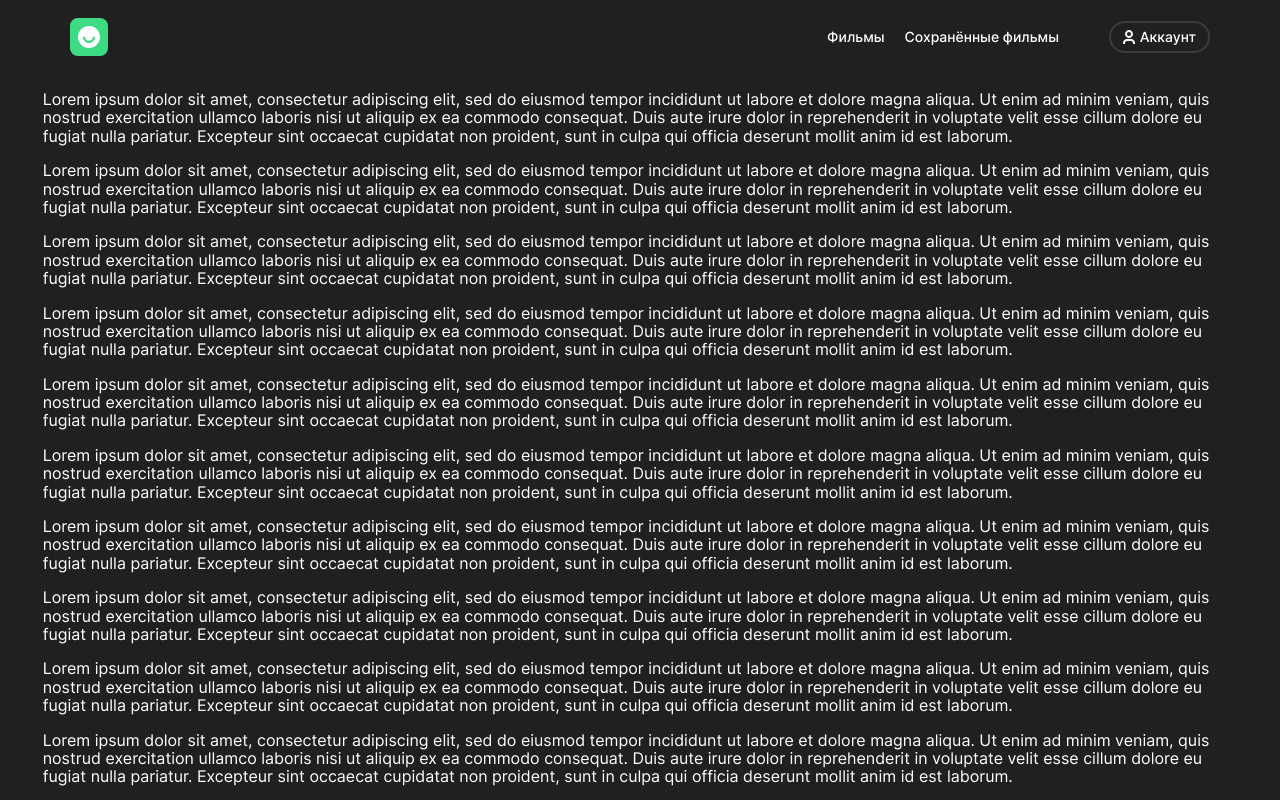
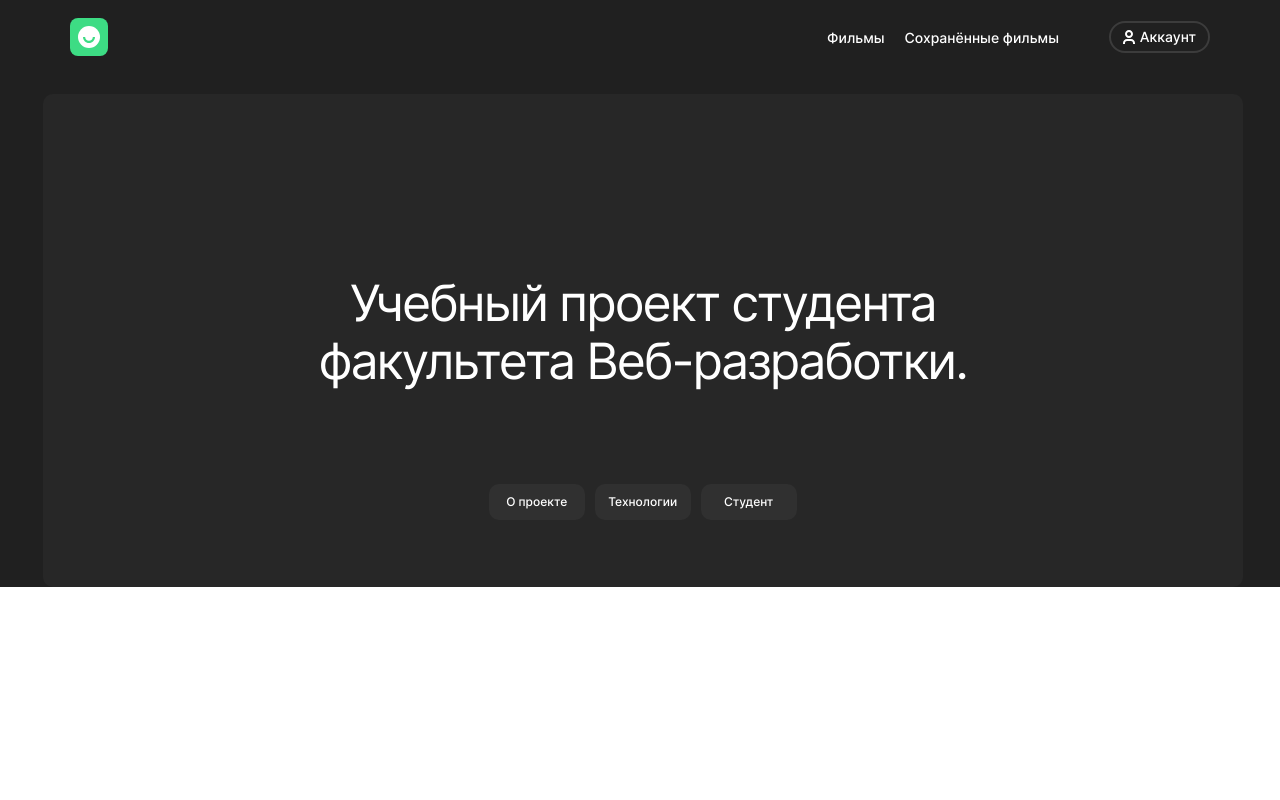
Before and after one commit to DangerBadger/movies-explorer-frontend, a React (Create React App) app: page / in a window 1280 px wide. Shown: the top 800 px of the page. Built offline with nearby package versions, Linux system fonts and the light colour scheme.

Commit message:
Feature: add Promo section

```diff
--- a/src/components/App/App.jsx
+++ b/src/components/App/App.jsx
@@ -7,10 +7,24 @@ import Header from '../Header/Header';
 
 function App() {
   const [isLoggedIn, setIsLoggedIn] = useState(true);
+  const [isBurgerOpened, setIsBurgerOpened] = useState(false);
+
+  const openBurger = () => {
+    setIsBurgerOpened(true);
+  };
+
+  const closeAllPopups = () => {
+    setIsBurgerOpened(false);
+  };
 
   return (
     <div className="app">
-      <Header isLoggedIn={isLoggedIn} />
+      <Header
+        isLoggedIn={isLoggedIn}
+        isOpened={isBurgerOpened}
+        onClose={closeAllPopups}
+        openBurger={openBurger}
+      />
 
       <Routes>
         <Route path="/" element={<Main />} />
--- a/src/components/App/_vars.scss
+++ b/src/components/App/_vars.scss
@@ -1,2 +1,5 @@
 $prime-backgroundcolor: #202020;
-$green-button: #3DDC84;
+$button-green: #3DDC84;
+$button-grey: #303030;
+$grey-backgroundcolor: #272727;
+$text-white: #fff;
--- a/src/components/BurgerMenu/BurgerMenu.jsx
+++ b/src/components/BurgerMenu/BurgerMenu.jsx
@@ -2,20 +2,26 @@ import { Link } from 'react-router-dom';
 import './BurgerMenu.scss';
 import accountImage from '../../images/account-image.svg';
 
-function BurgerMenu() {
+function BurgerMenu({ isOpened, onClose, openBurger }) {
   return (
-    <div className="burger burger_opened">
-      <button className="burger__button" type="button">
+    <div className={isOpened ? 'burger burger_opened' : 'burger'}>
+      <button className="burger__button" type="button" onClick={isOpened ? onClose : openBurger}>
         <span className="burger__button-line" />
         <span className="burger__button-line" />
         <span className="burger__button-line" />
       </button>
       <div className="burger__nav-overlay" />
       <nav className="burger__menu_login">
-        <ul className="burger__links">
-          <li className="burger__link burger__link_mainpage">Главная</li>
-          <li className="burger__link burger__link_active">Фильмы</li>
-          <li className="burger__link">Сохранённые фильмы</li>
+        <ul className="burger__lines">
+          <li className="burger__line burger__line_mainpage">
+            <Link to="/" className="burger__link">Главная</Link>
+          </li>
+          <li className="burger__line">
+            <Link to="*" className="burger__link burger__link_active">Фильмы</Link>
+          </li>
+          <li className="burger__line">
+            <Link to="*" className="burger__link">Сохранённые фильмы</Link>
+          </li>
         </ul>
         <Link to="*" className="burger__account-btn">
           <img className="burger__account-img" alt="Иконка кнопки профиль" src={accountImage} />
--- a/src/components/BurgerMenu/BurgerMenu.scss
+++ b/src/components/BurgerMenu/BurgerMenu.scss
@@ -18,6 +18,12 @@
     background-color: transparent;
     outline: none;
     z-index: 2;
+    transition: opacity .4s;
+  }
+
+  &__button:hover {
+    opacity: 0.7;
+    cursor: pointer;
   }
 
   &__button-line {
@@ -26,7 +32,7 @@
     width: 28px;
     height: 3px;
     background-color: #fff;
-    transition: opacity .25s, transform .35s;
+    transition: transform .35s;
   }
 
   &__button-line:nth-child(2) {
@@ -60,7 +66,7 @@
     display: flex;
   }
 
-  &__links {
+  &__lines {
     list-style: none;
     display: flex;
     flex-direction: row;
@@ -68,17 +74,21 @@
     padding: 0;
   }
 
+  &__line {
+    margin: 0 20px 0 0;
+  }
+
+  &__line:last-of-type {
+    margin-right: 0;
+  }
+
   &__link {
+    text-decoration: none;
     color: #fff;
     font-weight: 500;
     font-size: 14px;
     line-height: 18px;
-    margin: 0 20px 0 0;
-    transition: opacity 0.2s linear 0.05s;
-  }
-
-  &__link:last-of-type {
-    margin-right: 0;
+    transition: opacity .4s linear .05s;
   }
 
   &__link:hover {
@@ -86,8 +96,8 @@
     cursor: pointer;
   }
 
-  &__link_mainpage {
-    display: none;
+  &__line_mainpage {
+    visibility: hidden;
   }
 
   &__account-btn {
@@ -156,6 +166,10 @@
     transition: all .5s;
   }
 
+  .burger__line_mainpage {
+    visibility: visible;
+  }
+
   .burger_opened {
     .burger__button {
       position: fixed;
@@ -177,28 +191,20 @@
       visibility: visible;
       z-index: 1;
     }
-
-    .burger__link_mainpage {
-      display: block;
-    }
   }
 
-  .burger__links {
+  .burger__lines {
     margin: 0;
     display: inline-block;
   }
 
-  .burger__link {
+  .burger__line {
     transition: margin .5s;
     margin: 0 auto 14%;
-    font-weight: 500;
-    font-size: 18px;
-    line-height: 22px;
-    text-align: center;
     width: max-content;
   }
 
-  .burger__link:last-of-type {
+  .burger__line:last-of-type {
     margin-bottom: 0;
   }
 
@@ -206,9 +212,17 @@
     display: block;
   }
 
+  .burger__link {
+    font-weight: 500;
+    font-size: 18px;
+    line-height: 22px;
+    text-align: center;
+  }
+
   .burger__link_active {
     text-decoration: underline 2px;
     text-underline-offset: 8px;
+    transition: all .4s;
   }
 
   .burger__account-btn {
@@ -229,12 +243,13 @@
     right: -100%;
   }
 
-  .burger__link {
+  .burger__line {
     transition: margin .5s;
     margin-bottom: 12%;
   }
 
   .burger__link_active {
     text-underline-offset: 10px;
+    transition: all .4s;
   }
 }
--- a/src/components/Header/Header.jsx
+++ b/src/components/Header/Header.jsx
@@ -4,15 +4,20 @@ import logo from '../../images/logo.svg';
 
 import BurgerMenu from '../BurgerMenu/BurgerMenu';
 
-function Header({ isLoggedIn }) {
+function Header({
+  isLoggedIn,
+  isOpened,
+  onClose,
+  openBurger,
+}) {
   return (
     <header className="header header_opened">
-      <Link to="*" className="header__logo">
+      <Link to="/" className="header__logo">
         <img className="header__logo-img" alt="Логотип" src={logo} />
       </Link>
       {isLoggedIn
         ? (
-          <BurgerMenu />
+          <BurgerMenu isOpened={isOpened} onClose={onClose} openBurger={openBurger} />
         )
         : (
           <div className="header__menu_logout">
--- a/src/components/Header/Header.scss
+++ b/src/components/Header/Header.scss
@@ -12,11 +12,11 @@
     display: flex;
     justify-content: center;
     align-items: center;
-    background-color: $green-button;
+    background-color: $button-green;
     margin: 18px 0 0;
     padding: 0;
     border-radius: 8px;
-    transition: opacity 0.2s linear 0.05s;
+    transition: opacity .2s linear .05s;
 
     &__logo-img {
       margin: 0;
@@ -36,7 +36,7 @@
   &__registration-link {
     margin: 28px 30px 0 0;
     padding: 0;
-    color: #fff;
+    color: $text-white;
     font-weight: 500;
     font-size: 14px;
     line-height: 18px;
@@ -56,7 +56,7 @@
     width: 76px;
     height: 32px;
     border-radius: 3px;
-    background-color: $green-button;
+    background-color: $button-green;
     display: flex;
     flex-direction: column;
     justify-content: center;
--- a/src/components/Main/Main.jsx
+++ b/src/components/Main/Main.jsx
@@ -1,9 +1,12 @@
 import './Main.scss';
 
-function Main(props) {
+import Promo from '../Promo/Promo';
+
+function Main() {
   return (
     <main className="main">
-      <p className="example">
+      <Promo />
+      {/* <p className="example">
         Lorem ipsum dolor sit amet, consectetur adipiscing elit, sed do eiusmod tempor
         incididunt ut labore et dolore magna aliqua. Ut enim ad minim veniam, quis
         nostrud exercitation ullamco laboris nisi ut aliquip ex ea commodo consequat. Duis aute
@@ -146,7 +149,7 @@ function Main(props) {
         irure dolor in reprehenderit in voluptate velit esse cillum dolore eu fugiat nulla
         pariatur. Excepteur sint occaecat cupidatat non
         proident, sunt in culpa qui officia deserunt mollit anim id est laborum.
-      </p>
+      </p> */}
     </main>
   );
 }
--- a/src/components/Main/Main.scss
+++ b/src/components/Main/Main.scss
@@ -1,5 +1,4 @@
 .main {
   width: 100vw - 6.67vw;
   margin: 0 auto;
-  color: #fff;
 }
--- a/src/components/NavTab/NavTab.jsx
+++ b/src/components/NavTab/NavTab.jsx
@@ -0,0 +1,21 @@
+import './NavTab.scss';
+
+function NavTab() {
+  return (
+    <nav className="navtab">
+      <ul className="navtab__links">
+        <li className="navtab__link">
+          <a href="*" className="navtab__anchor">О проекте</a>
+        </li>
+        <li className="navtab__link">
+          <a href="*" className="navtab__anchor">Технологии</a>
+        </li>
+        <li className="navtab__link">
+          <a href="*" className="navtab__anchor">Студент</a>
+        </li>
+      </ul>
+    </nav>
+  );
+}
+
+export default NavTab;
--- a/src/components/NavTab/NavTab.scss
+++ b/src/components/NavTab/NavTab.scss
@@ -0,0 +1,39 @@
+@use "../../components/App/vars" as *;
+
+.navtab {
+  &__links {
+    list-style: none;
+    margin: 30.63% auto 0;
+    padding: 0;
+    display: flex;
+    flex-direction: row;
+    justify-content: space-between;
+    width: 308px;
+  }
+
+  &__link {
+    display: flex;
+    justify-content: space-around;
+    align-items: center;
+    width: 96px;
+    height: 36px;
+    background-color: $button-grey;
+    border-radius: 10px;
+    transition: opacity .5s;
+  }
+
+  &__link:hover {
+    opacity: 0.6;
+    cursor: pointer;
+  }
+
+  &__anchor {
+    margin: 0;
+    padding: 0;
+    text-decoration: none;
+    color: $text-white;
+    font-weight: 500;
+    font-size: 12px;
+    line-height: 133%;
+  }
+}
--- a/src/components/Promo/Promo.jsx
+++ b/src/components/Promo/Promo.jsx
@@ -1,9 +1,12 @@
 import './Promo.scss';
+
+import NavTab from '../NavTab/NavTab';
 
 function Promo() {
   return (
-    <div>
-      <div />
+    <div className="promo">
+      <p className="promo__text">Учебный проект студента факультета Веб-разработки.</p>
+      <NavTab />
     </div>
   );
 }
--- a/src/components/Promo/Promo.scss
+++ b/src/components/Promo/Promo.scss
@@ -0,0 +1,25 @@
+@use "../../components/App/vars" as *;
+
+.promo{
+  background-color: $grey-backgroundcolor;
+  margin: 20px auto 0;
+  padding: 0;
+  border-radius: 10px;
+  width: 93.75vw;
+  height: 493px;
+  display: flex;
+  flex-direction: column;
+  align-items: center;
+  text-align: center;
+
+  &__text {
+    color: $text-white;
+    margin: 180px auto 0;
+    padding: 0;
+    font-weight: 400;
+    font-size: 50px;
+    line-height: 116%;
+    letter-spacing: -0.04em;
+    width: 60.83%;
+  }
+}
```
